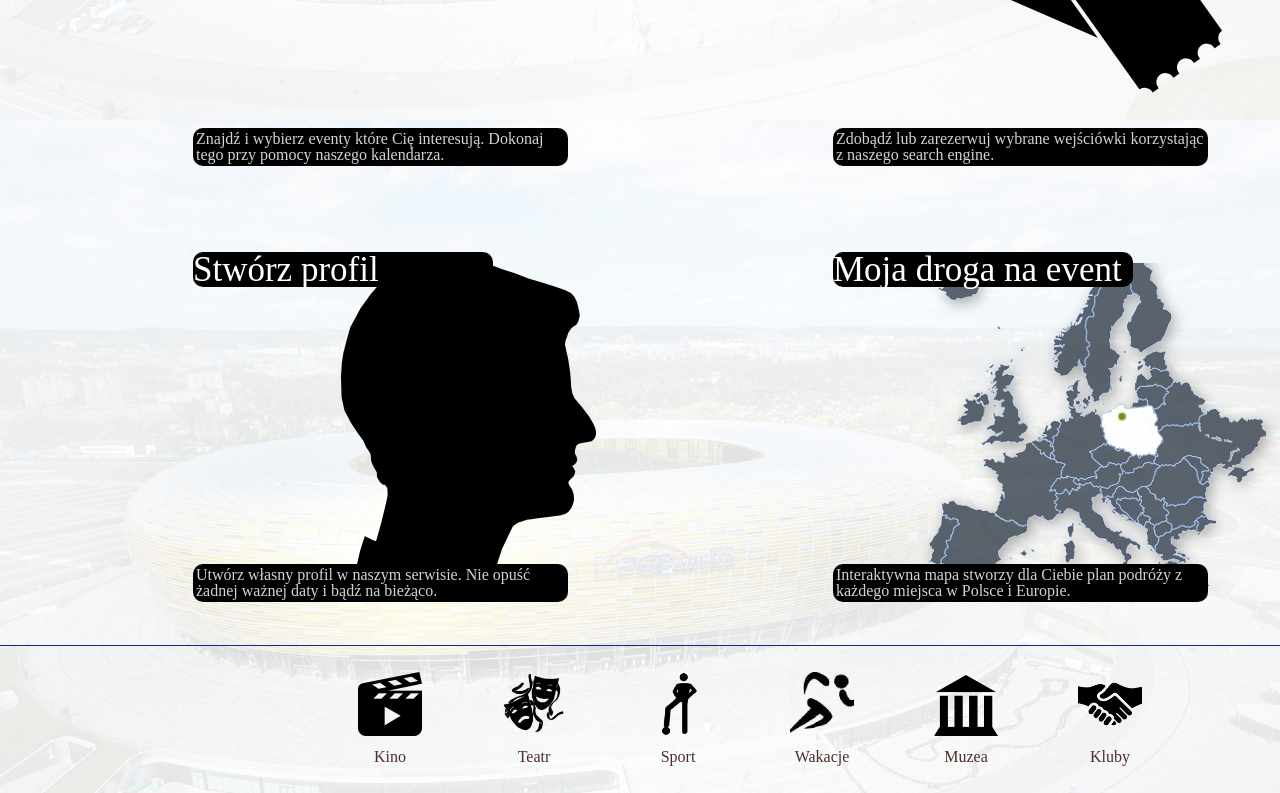
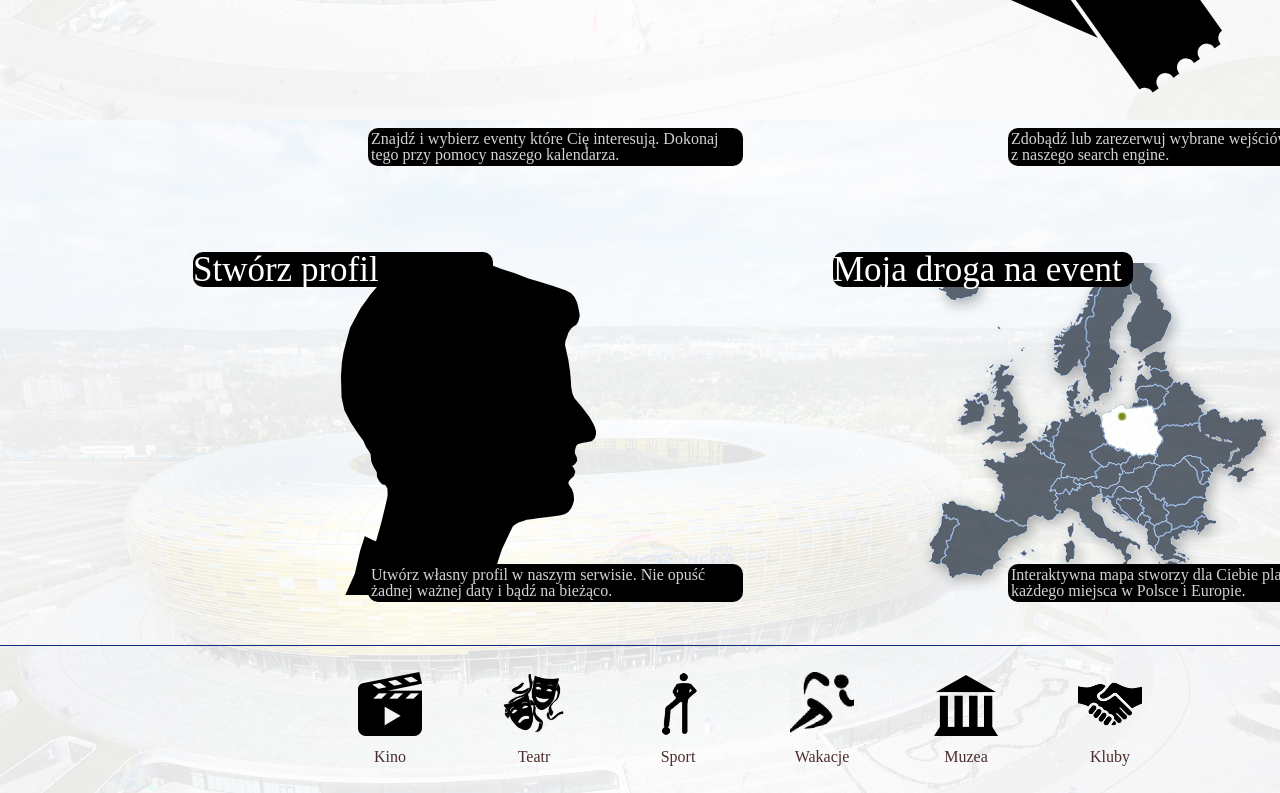
Before and after one commit to infoshareacademy/jfdd2-events, a plain HTML site: page index.html in a window 1280 px wide. Shown: the part 680-1473 px from the top of the page. Drawn offline with nearby package versions, Linux system fonts and the light colour scheme.

Commit message:
main nowy 3.0

```diff
--- a/style.css
+++ b/style.css
@@ -62,7 +62,7 @@ main {
     position: absolute;
     border: solid;
     border-color: transparent;
-    margin-right: 175px;
+    margin-left: 175px;
     background-color: black;
     border-radius: 10px;
 }
@@ -73,7 +73,7 @@ main {
     position: absolute;
     border: solid;
     border-color: transparent;
-    margin-right: 175px;
+    margin-left: 175px;
     background-color: black;
     border-radius: 10px;
 }
@@ -84,7 +84,7 @@ main {
     position: absolute;
     border: solid;
     border-color: transparent;
-    margin-right: 175px;
+    margin-left: 175px;
     background-color: black;
     border-radius: 10px;
 }
@@ -95,7 +95,7 @@ main {
     position: absolute;
     border: solid;
     border-color: transparent;
-    margin-right: 175px;
+    margin-left: 175px;
     background-color: black;
     border-radius: 10px;
 }
@@ -123,6 +123,7 @@ main {
     padding-left: 450px;
     overflow: hidden;
     margin-right: -350px;
+    z-index: 9999;
 }
 
 .smif img{
```
